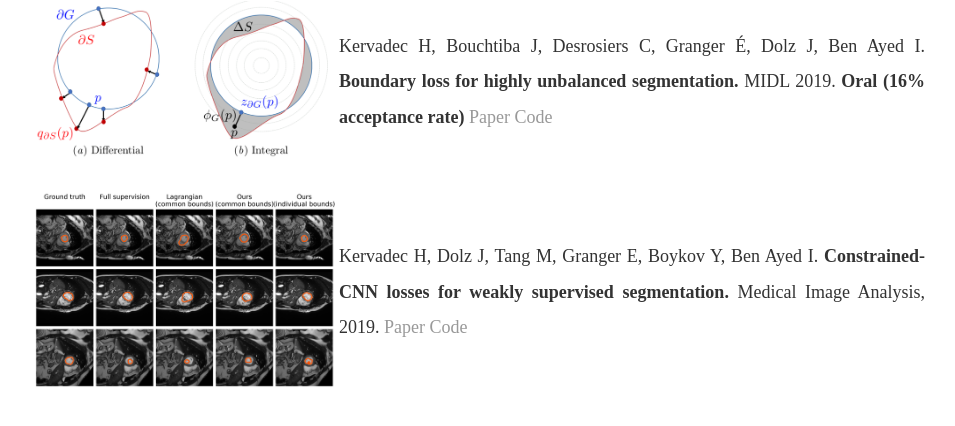
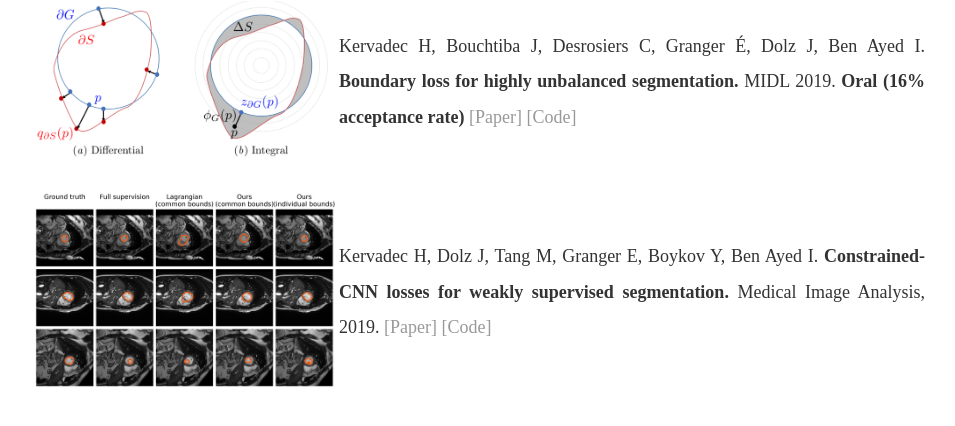
Before and after one commit to josedolz/josedolz.github.io, a Jekyll site: the page built from publications/index.html, in a window 1280 px wide. Shown: the part 162-588 px from the top of the page, without its empty margins (160-1115 px from the left). Built offline with Jekyll 4.4.1, drawn with Linux system fonts in a browser that asks for light colours.

Commit message:
Update index.html

```diff
--- a/publications/index.html
+++ b/publications/index.html
@@ -9,7 +9,7 @@ title: publications
 	<table>
     <tr>
         <td><img src="../images/surfaceloss.png" alt="Boundary" class="image left" width="300px" /></td>
-        <td><p align="justify"><font size="4">Kervadec H, Bouchtiba J, Desrosiers C, Granger É, Dolz J, Ben Ayed I. <b>Boundary loss for highly unbalanced segmentation.</b> MIDL 2019. <b>Oral (16% acceptance rate)</b> <a href="https://openreview.net/forum?id=S1gTA5VggE">Paper</a> <a href="https://github.com/LIVIAETS/surface-loss">Code</a></font>
+        <td><p align="justify"><font size="4">Kervadec H, Bouchtiba J, Desrosiers C, Granger É, Dolz J, Ben Ayed I. <b>Boundary loss for highly unbalanced segmentation.</b> MIDL 2019. <b>Oral (16% acceptance rate)</b> <a href="https://openreview.net/forum?id=S1gTA5VggE">[Paper]</a> <a href="https://github.com/LIVIAETS/surface-loss">[Code]</a></font>
     </td></p>
     </tr>
     </table>
@@ -17,7 +17,7 @@ title: publications
     <table>
     <tr>
         <td><img src="../images/sizeloss.png" alt="sizeloss" class="image left" width="300px" /></td>
-        <td><p align="justify"><font size="4"> Kervadec H, Dolz J, Tang M, Granger E, Boykov Y, Ben Ayed I. <b>Constrained-CNN losses for weakly supervised segmentation.</b> Medical Image Analysis, 2019. <a href="https://www.sciencedirect.com/science/article/abs/pii/S1361841518306145">Paper</a> <a href="https://github.com/LIVIAETS/SizeLoss_WSS">Code</a></font>
+        <td><p align="justify"><font size="4"> Kervadec H, Dolz J, Tang M, Granger E, Boykov Y, Ben Ayed I. <b>Constrained-CNN losses for weakly supervised segmentation.</b> Medical Image Analysis, 2019. <a href="https://www.sciencedirect.com/science/article/abs/pii/S1361841518306145">[Paper]</a> <a href="https://github.com/LIVIAETS/SizeLoss_WSS">[Code]</a></font>
     </td></p>
     </tr>
     </table>
```
